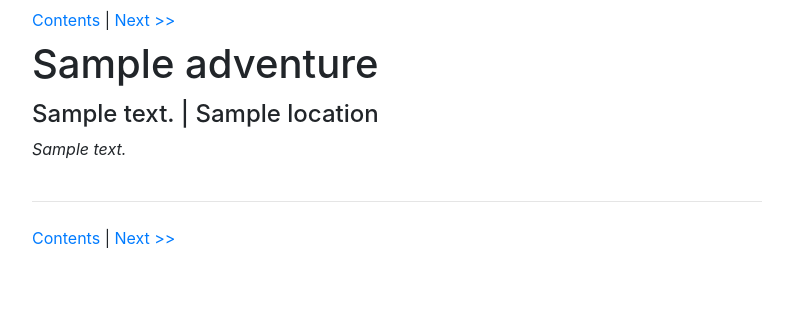
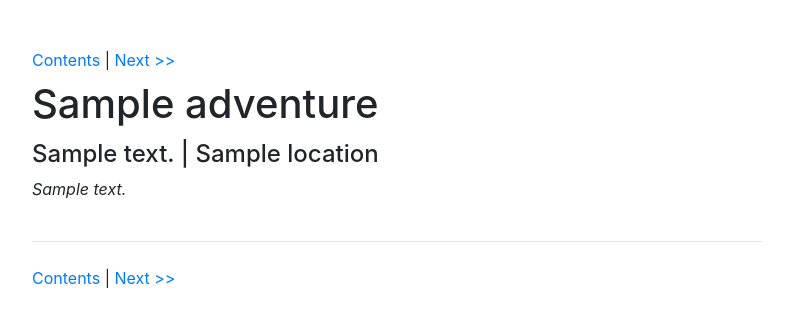
Before and after one commit to daronjp/travel_blog, a Flask app: template templates/adventures/show.html in a window 1280 px wide. Shown: the top 327 px of the page, without its empty margins (243-1036 px from the left). Run offline with Flask 2, Linux system fonts and the light colour scheme; tables that the repository leaves empty hold one stand-in row (values such as "Sample post"); the template is opened without the code that fills it: values that come from a table or form of the project are taken from there, most other values are stand-ins (such as "Sample title", 1, 10 or a date in 2020); some libraries are stand-ins or nearby versions.

Commit message:
add padding

```diff
--- a/templates/adventures/show.html
+++ b/templates/adventures/show.html
@@ -10,7 +10,7 @@
 
 <body>
 <div class="container">
-  <div class="row my-2">
+  <div class="row mt-5 mb-2">
     <div class="col-12 col-lg-2"></div>
     <div class="col-12 col-lg-10">
       {% if previous_adventure_id %}
@@ -71,13 +71,15 @@
         </div>
         <div class="col-12 col-lg-2"></div>
       </div>
-      <div class="row mb-5 mt-2">
+      {% if photo['subtitle'] %}
+        <div class="row mb-4 mt-2">
           <div class="col-12 col-lg-2"></div>
           <div class="col-12 col-lg-8">
             {{photo['subtitle']}}
           </div>
           <div class="col-12 col-lg-2"></div>
         </div>
+      {% endif %}
       {% if current_user.is_authenticated %}
         <div class="row mb-5">
           <div class="col-12 col-lg-2"></div>
@@ -86,7 +88,6 @@
           </div>
           <div class="col-12 col-lg-2"></div>
         </div>
-
       {% endif %}
     {% endfor %}
     <div class="row">
@@ -97,7 +98,7 @@
       <div class="col-12 col-lg-2"></div>
     </div>
 {% endfor %}
-  <div class="row my-2">
+  <div class="row mt-2 mb-5">
     <div class="col-12 col-lg-2"></div>
     <div class="col-12 col-lg-10">
       {% if previous_adventure_id %}
@@ -109,6 +110,7 @@
       {% endif %}
     </div>
   </div>
+  <div class="row my-5"></div>
 </div>
 </body>
 </html>
```
Lines whose indentation alone changed are shown as unchanged.
